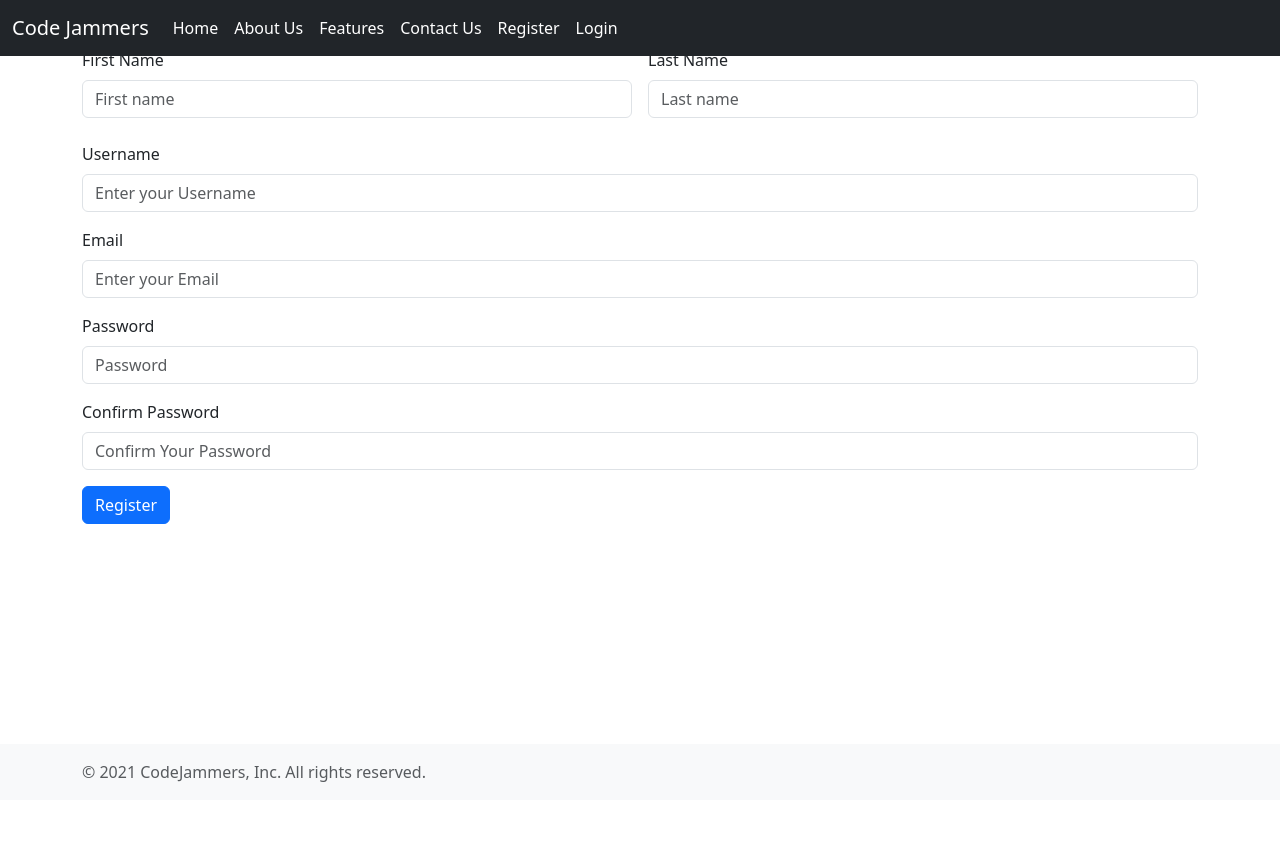
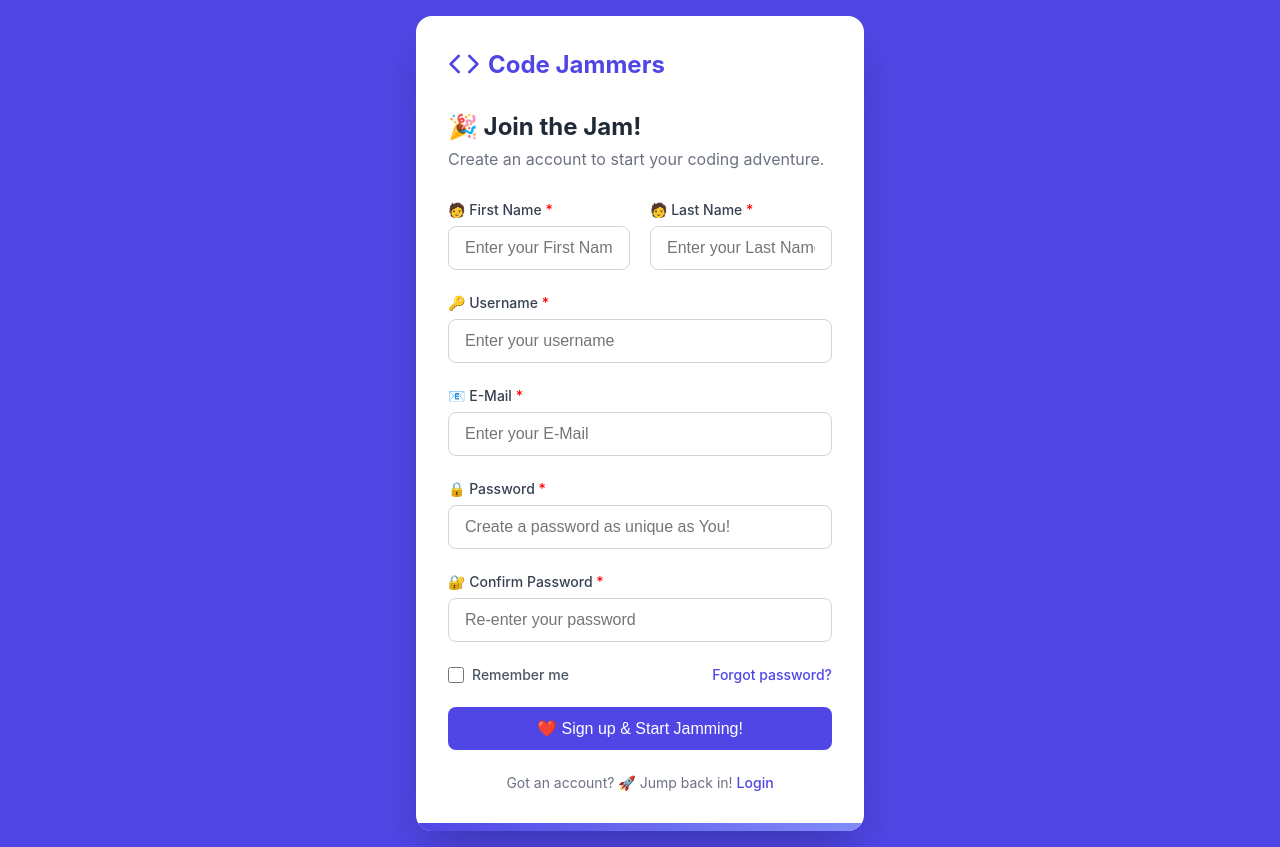
Before and after one commit to AmanDevelops/codejammers, a Django app: page /register in a window 1280 px wide. Before the commit the page ends 782 px from the top, so only its background shows below. Run offline with Django 3.2, Linux system fonts and the light colour scheme; some libraries are stand-ins or nearby versions.

Commit message:
[REDESIGNING]: Registration Page

```diff
--- a/main/templates/main/register.html
+++ b/main/templates/main/register.html
@@ -1,55 +1,138 @@
-{% extends 'main/base.html'%}
+{% load static %}
 
-{% block contents%}
-<title>Register</title>
+<!DOCTYPE html>
+<html lang="en">
+<head>
+  <meta charset="UTF-8">
+  <meta name="viewport" content="width=device-width, initial-scale=1.0">
+  <title>Code Jammers - Register</title>
+  <link rel="stylesheet" href="{% static 'login.css'%}">
+</head>
+<body>
+  <div class="container">
+    <div class="login-card">
+        {% for message in messages %}
+        <div class="notification">
+            <svg xmlns="http://www.w3.org/2000/svg" width="20" height="20" viewBox="0 0 24 24" fill="none" stroke="currentColor" stroke-width="2" stroke-linecap="round" stroke-linejoin="round">
+              <circle cx="12" cy="12" r="10"></circle>
+              <line x1="12" y1="8" x2="12" y2="12"></line>
+              <line x1="12" y1="16" x2="12.01" y2="16"></line>
+            </svg>
+            {{message}}
+          </div>
+          {% endfor %}
+      <div class="card-content">
+        <div class="logo">
+          <svg xmlns="http://www.w3.org/2000/svg" width="32" height="32" viewBox="0 0 24 24" fill="none" stroke="currentColor" stroke-width="2" stroke-linecap="round" stroke-linejoin="round">
+            <polyline points="16 18 22 12 16 6"></polyline>
+            <polyline points="8 6 2 12 8 18"></polyline>
+          </svg>
+          <span>Code Jammers</span>
+        </div>
 
-{% for message in messages %}
+        <h2>🎉 Join the Jam!</h2>
+        <p class="subtitle">Create an account to start your coding adventure.</p>
 
-{% if creat  == True %}
-<div class="alert alert-success" role="alert">
-{{ message }}
-</div>
-{% else %}
-<div class="alert alert-danger" role="alert">
+        <form class="login-form" action="{% url 'register'%}" method="POST">
+            {% csrf_token %}
+            <div class="username-container" style="display: grid; grid-template-columns: 1fr 1fr; gap: 20px;">
+          <div class="form-group" >
+            <label for="fname">🧑 First Name <span style="color: red;">*</span></label>
+            <input
+              id="fname"
+              type="text"
+              required
+              placeholder="Enter your First Name"
+              name="first_name" required
+            />
 
- {{message}}
-</div>
+          </div>
 
-{%endif%}
+          <div class="form-group">
+
+            <label for="lname">🧑 Last Name <span style="color: red;">*</span></label>
+            <input
+              id="lname"
+              type="text"
+              required
+              placeholder="Enter your Last Name"
+              name="last_name" required
+            />
+          </div>
+        </div>
+
+          <div class="form-group">
+            <label for="email">🔑 Username <span style="color: red;">*</span></label>
+            <input
+              id="email"
+              type="text"
+              required
+              placeholder="Enter your username"
+              name="username" required
+            />
+          </div>
+
+          <div class="form-group">
+            <label for="email">📧 E-Mail <span style="color: red;">*</span></label>
+            <input
+              id="email"
+              type="text"
+              required
+              placeholder="Enter your E-Mail"
+              name="email" required
+            />
+          </div>
 
 
-{% endfor %}
+          <div class="form-group">
+            <label for="password">🔒 Password <span style="color: red;">*</span></label>
+            <input
+              id="password"
+              type="password"
+              required
+              placeholder="Create a password as unique as You!"
+              name="password1" required
+            />
+          </div>
 
-<form action='register' method='POST'>
-{% csrf_token %}
-<div class="row g-3">
-  <div class="col">
-    <label for="formGroupExampleInput" class="form-label">First Name</label>
-    <input type="text" class="form-control" placeholder="First name" aria-label="First name" name='first_name' required>
+          <div class="form-group">
+            <label for="password">🔐 Confirm Password <span style="color: red;">*</span></label>
+            <input
+              id="password"
+              type="password"
+              required
+              placeholder="Re-enter your password"
+              name="password2" required
+            />
+          </div>
+
+          <div class="form-options">
+            <div class="remember-me">
+              <input
+                id="remember-me"
+                type="checkbox"
+              />
+              <label for="remember-me">Remember me</label>
+            </div>
+
+            <a href="{% url 'contact'%}" class="forgot-password">Forgot password?</a>
+          </div>
+
+          <button type="submit" class="btn-submit">
+            ❤️ Sign up & Start Jamming!
+          </button>
+        </form>
+
+        <p class="signup-prompt">
+          Got an account? 🚀 Jump back in! <a href="{% url 'login'%}">Login</a>
+        </p>
+      </div>
+
+      <div class="card-footer">
+        <div class="gradient-overlay"></div>
+        <div class="gradient-line"></div>
+      </div>
+    </div>
   </div>
-  <div class="col">
-    <label for="formGroupExampleInput" class="form-label">Last Name</label>
-    <input type="text" class="form-control" placeholder="Last name" aria-label="Last name" name='last_name' required>
-  </div>
-</div>
-<br>
-<div class="mb-3">
-  <label for="formGroupExampleInput" class="form-label">Username</label>
-  <input type="text" class="form-control" id="formGroupExampleInput" placeholder="Enter your Username" name='username' required>
-</div>
-
-<div class="mb-3">
-  <label for="formGroupExampleInput" class="form-label">Email</label>
-  <input type="email" class="form-control" id="formGroupExampleInput" placeholder="Enter your Email" name='email' required>
-</div>
-<div class="mb-3">
-  <label for="formGroupExampleInput2" class="form-label">Password</label>
-  <input type="password" class="form-control" id="formGroupExampleInput2" placeholder="Password" name='password1' required>
-</div>
-<div class="mb-3">
-  <label for="formGroupExampleInput" class="form-label">Confirm Password</label>
-  <input type="password" class="form-control" id="formGroupExampleInput" placeholder="Confirm Your Password" name='password2' required>
-</div>
- <button type="submit" class="btn btn-primary">Register</button>
-</form>
-{% endblock %}
+</body>
+</html>
```
